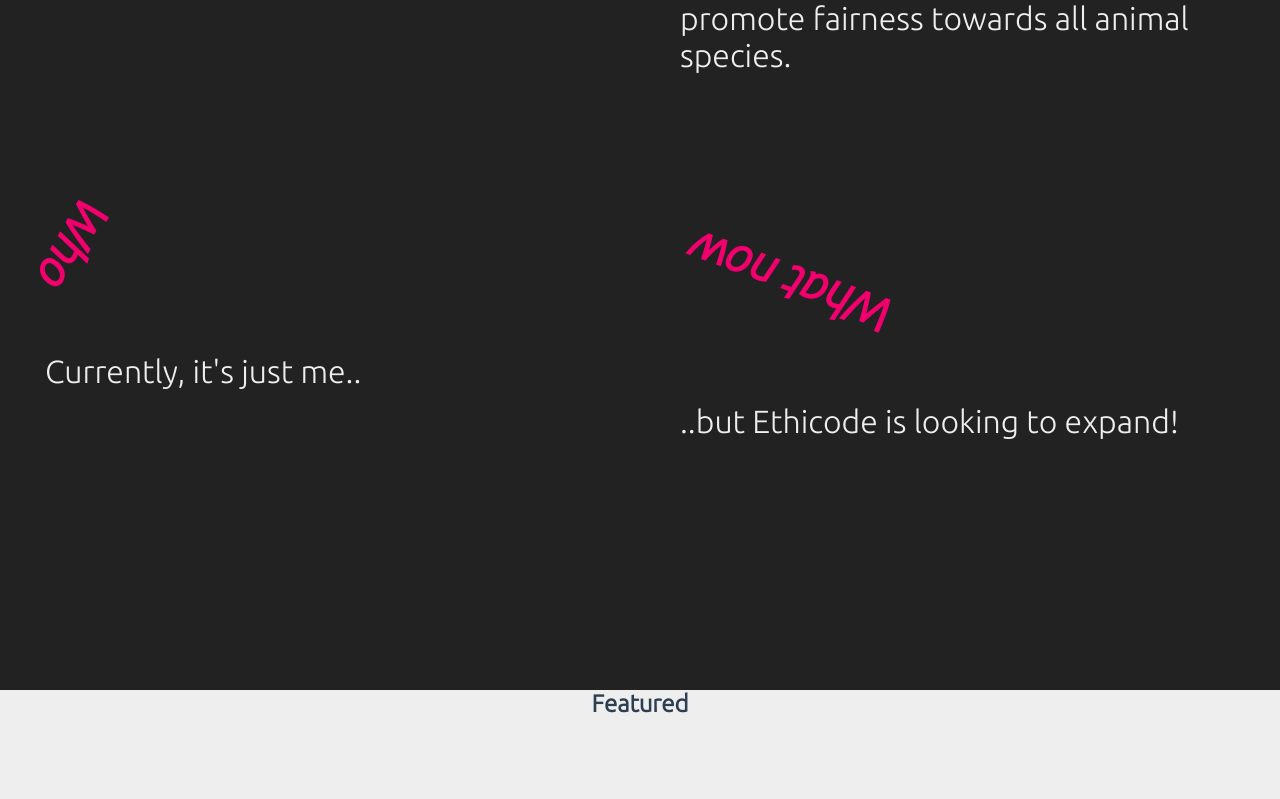
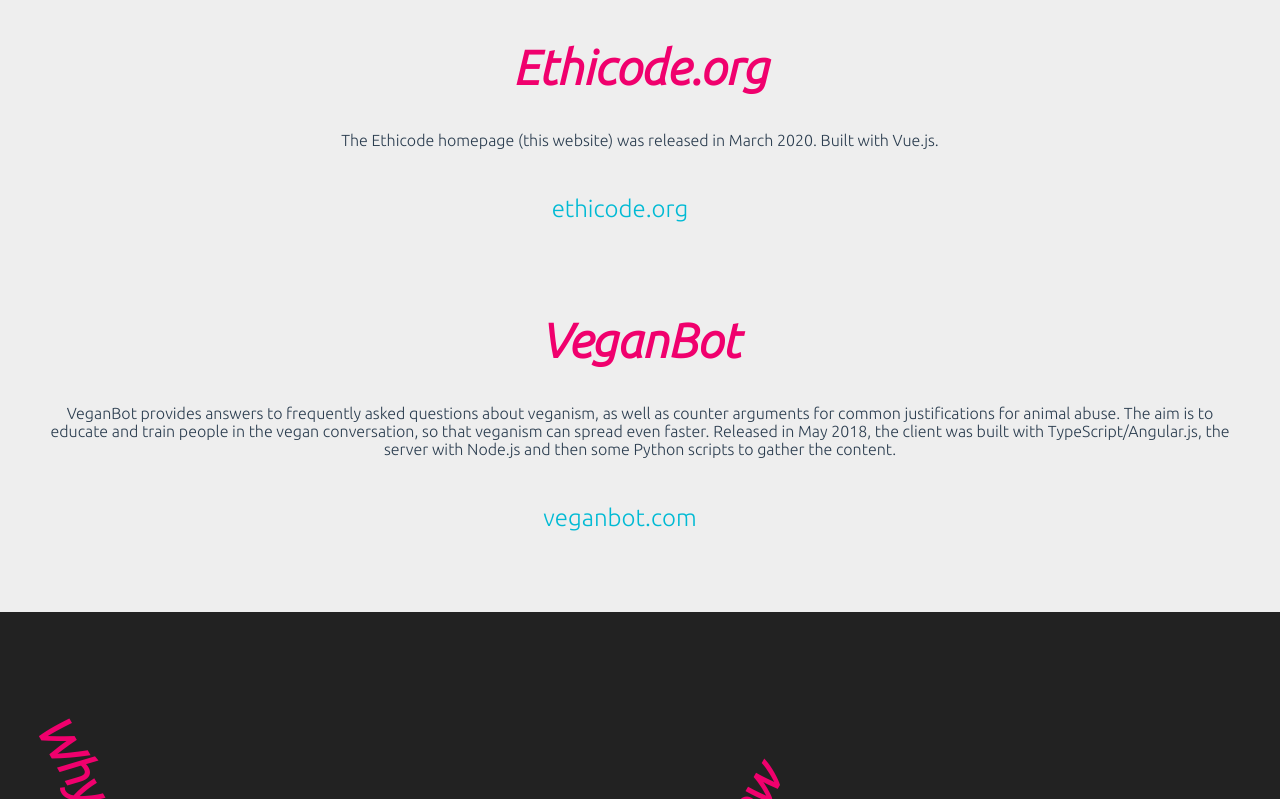
Before and after one commit to ethicodeorg/website, a Next.js app: page / in a window 1280 px wide. Shown: the part 1161-1960 px from the top of the page. Built offline with nearby package versions, Linux system fonts and the light colour scheme.

Commit message:
Update Scroll Order
Sections were out of order - I wrongly assumed they were in the order they were presented in the navigation.

```diff
--- a/pages/index.js
+++ b/pages/index.js
@@ -11,15 +11,14 @@
       <div className="ethicode">
         <Ethicode />
       </div>
+      <div className="page-container">
+        <Work />
+      </div>
       <div className="page-container page-container-dark">
         <About />
-        <br />
       </div>
       <div className="page-container">
-        <Work />
-        <br />
         <Contact />
-        <br />
       </div>
     </Fragment>
   );
```
